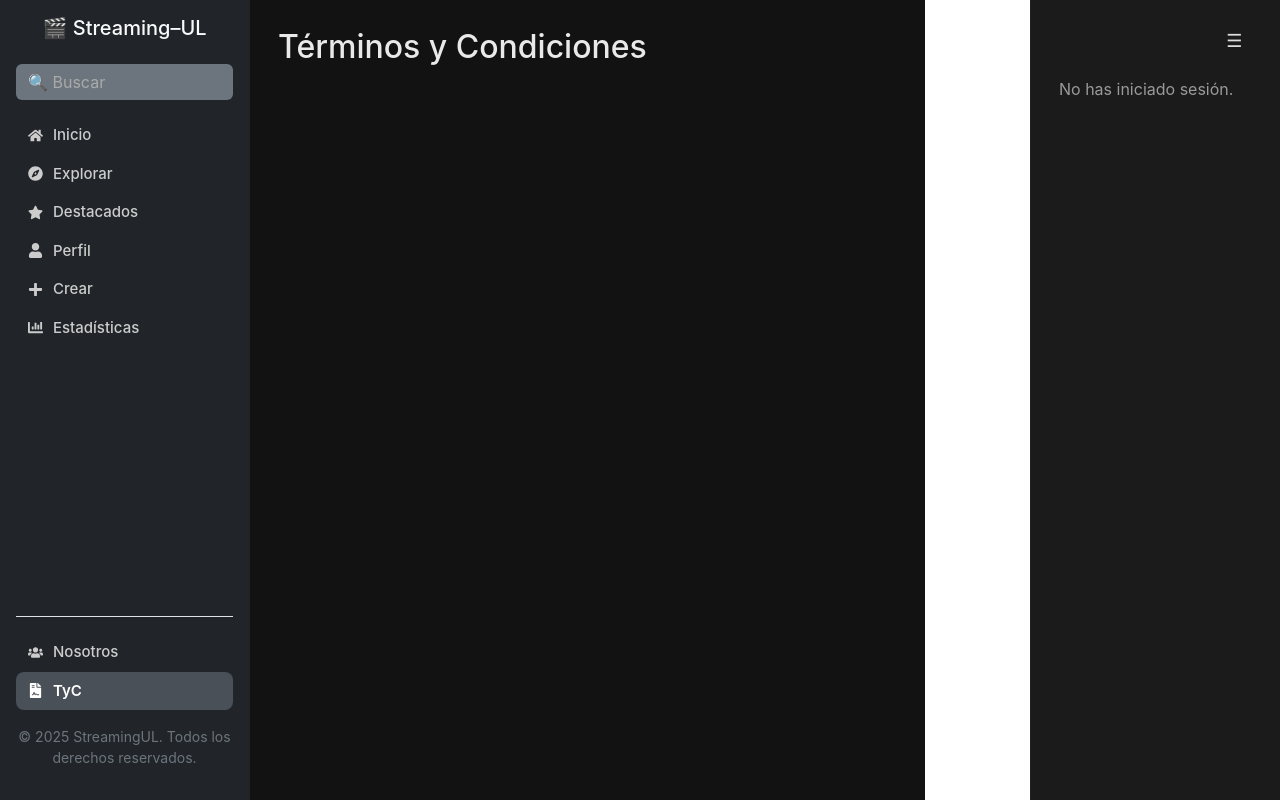
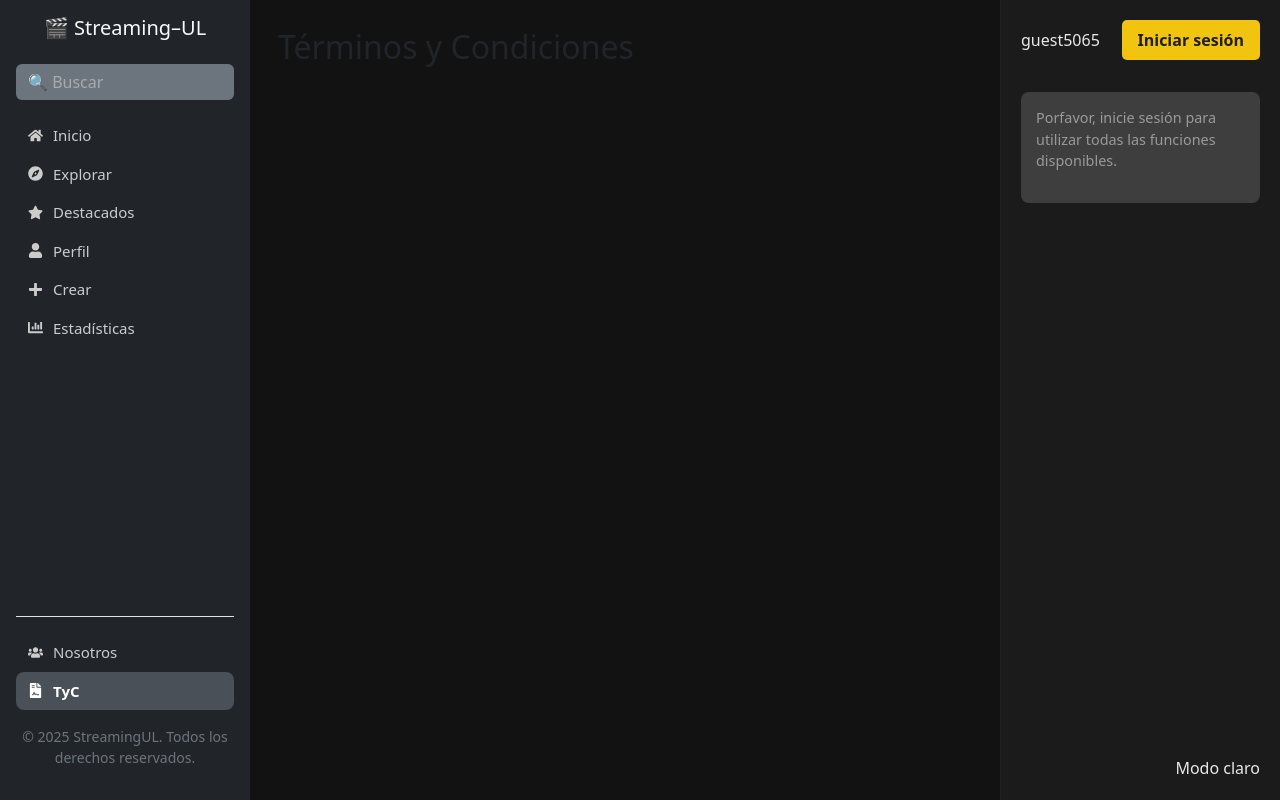
Before and after one commit to MauricioL04/tiktok-proyectopw, a React (Vite) app: page /tyc in a window 1280 px wide. Built offline with nearby package versions, Linux system fonts and the light colour scheme.

Commit message:
feat: Implementado layout de 3 columnas fiel al mockup

```diff
--- a/src/App.css
+++ b/src/App.css
@@ -1,3 +1,4 @@
+/* src/App.css */
 :root{
   --bg:#121212;
   --panel:#1b1b1b;
@@ -6,73 +7,40 @@
   --yellow:#f3c63c;
 }
 
-html,body,#root {
-  height:100%;
-  margin:0;
-  font-family: Inter, system-ui, -apple-system, "Segoe UI", Roboto, "Helvetica Neue", Arial;
-  background: var(--bg);
-  color: #e9e9e9;
+/* Define el contenedor principal de la aplicación con Grid */
+.app-grid-container {
+  display: grid;
+  /* TRES COLUMNAS: Sidebar izq, contenido central, sidebar der */
+  grid-template-columns: 250px 1fr 280px;
+  height: 100vh;
+  overflow: hidden;
+  background-color: var(--bg);
 }
 
-/* layout */
-.app-root {
-  height:100vh;
-  overflow:hidden;
+/* El contenido principal que se podrá scrollear */
+.page-content {
+  overflow-y: auto; /* Agrega scroll solo a esta área cuando el contenido es largo */
+  padding: 28px;
+  box-sizing: border-box;
 }
 
-/* Sidebar fixed left */
-.sidebar {
-  position: fixed;
-  top: 0;
-  left: 0;
-  bottom: 0;
-  width: 250px;
-  background: #0f0f0f;
-  border-right: 1px solid #222;
-  padding: 18px;
-  box-sizing: border-box;
-  z-index: 1000;
-  overflow-y: auto;
+/* responsive */
+@media (max-width: 1200px) {
+  /* En pantallas más pequeñas, ocultamos la barra derecha */
+  .app-grid-container {
+    grid-template-columns: 250px 1fr;
+  }
+  .right-sidebar {
+    display: none;
+  }
 }
 
-/* wrapper contains main + right panel */
-.main-wrapper {
-  margin-left: 250px;   /* important: leave space for sidebar */
-  margin-right: 250px;  /* important: leave space for right panel */
-  height:100%;
-  display: flex;
-  align-items: stretch;
+@media (max-width: 768px) {
+  /* En móvil, ocultamos ambas barras y el contenido ocupa todo */
+  .app-grid-container {
+    grid-template-columns: 1fr;
+  }
+  .sidebar {
+    display: none;
+  }
 }
-
-/* center content */
-.content-area {
-  flex: 1;
-  max-width: 820px; /* ancho del mockup central */
-  width:100%;
-  padding: 28px;
-  margin: 0 auto;
-  box-sizing: border-box;
-  overflow:auto;
-}
-
-/* right panel fixed width (visual column on the right) */
-.right-panel {
-  position: fixed;
-  top: 0;
-  right: 0;
-  bottom: 0;
-  width: 250px;
-  background: var(--panel);
-  border-left: 1px solid #222;
-  padding: 16px;
-  box-sizing: border-box;
-  overflow-y: auto;
-}
-
-/* small responsive behaviour */
-@media (max-width: 980px) {
-  .sidebar { display:none; }
-  .right-panel { display:none; }
-  .main-wrapper { margin-left: 0; margin-right: 0; }
-  .content-area { padding: 12px; max-width:100%; }
-}
--- a/src/App.tsx
+++ b/src/App.tsx
@@ -1,29 +1,42 @@
+// src/App.tsx
 import { Routes, Route } from "react-router-dom";
 import Sidebar from "./components/Sidebar";
-import HeaderUser from "./components/HeaderUser";
+import RightSidebar from "./components/RightSidebar"; // <-- ¡Importamos el nuevo componente!
 import Home from "./pages/Home";
+import Login from "./pages/Login";
+import Register from "./pages/Register";
 import Nosotros from "./pages/Nosotros";
 import TyC from "./pages/TyC";
-import Login from "./pages/Login";
 import "./App.css";
 
-export default function App() {
+// Un componente para el layout principal que usan la mayoría de las páginas
+function MainLayout() {
   return (
-    <div className="app-root">
-      <Sidebar />                     {/* FIXED left column */}
-      <div className="main-wrapper">
-        <main className="content-area">
+    <div className="app-grid-container">
+      <Sidebar />
+      <main className="page-content">
         <Routes>
           <Route path="/" element={<Home />} />
           <Route path="/nosotros" element={<Nosotros />} />
           <Route path="/tyc" element={<TyC />} />
-            <Route path="/login" element={<Login />} />
+          {/* Aquí irán las otras páginas como Perfil, Explorar, etc. */}
         </Routes>
       </main>
-        <aside className="right-panel">
-          <HeaderUser />               {/* FIXED right column visual */}
-        </aside>
-      </div>
+      <RightSidebar /> {/* <-- ¡Añadimos la nueva barra derecha! */}
     </div>
   );
 }
+
+// El componente principal que gestiona qué layout mostrar
+export default function App() {
+  return (
+    <Routes>
+      {/* Rutas que NO usan el layout principal */}
+      <Route path="/login" element={<Login />} />
+      <Route path="/register" element={<Register />} />
+
+      {/* Todas las demás rutas usarán el MainLayout */}
+      <Route path="/*" element={<MainLayout />} />
+    </Routes>
+  );
+}
--- /dev/null
+++ b/src/components/RightSidebar.css
@@ -0,0 +1,40 @@
+/* src/components/RightSidebar.css */
+.right-sidebar {
+  background-color: #1b1b1b; /* --panel color */
+  border-left: 1px solid #222;
+  padding: 20px;
+  display: flex;
+  flex-direction: column;
+  color: #e9e9e9;
+}
+
+.user-info {
+  display: flex;
+  justify-content: space-between;
+  align-items: center;
+  margin-bottom: 2rem;
+}
+
+.login-button {
+  background-color: #f1c40f; /* Color amarillo del mockup */
+  color: #1f1f1f; /* Texto oscuro para que contraste */
+  padding: 8px 16px;
+  border-radius: 5px;
+  font-weight: bold;
+  border: none;
+  cursor: pointer;
+}
+
+/* AJUSTA EL CUADRO DE AVISO */
+.login-prompt {
+  background-color: #3e3e3e; /* Un gris un poco más claro como en el mockup */
+  padding: 15px;
+  border-radius: 8px;
+  font-size: 0.9rem;
+  color: var(--muted);
+}
+
+.theme-toggle {
+  margin-top: auto; /* Empuja este elemento hacia abajo */
+  text-align: right;
+}
--- /dev/null
+++ b/src/components/RightSidebar.tsx
@@ -0,0 +1,47 @@
+// src/components/RightSidebar.tsx
+import { useEffect, useState } from "react";
+import { Link, useNavigate } from "react-router-dom";
+import { getActiveUser } from "../utils/storage";
+import "./RightSidebar.css";
+
+export default function RightSidebar() {
+  const [guestName, setGuestName] = useState("");
+  const user = getActiveUser();
+  const navigate = useNavigate();
+
+  useEffect(() => {
+    if (!user) {
+      const randomId = Math.floor(Math.random() * 9000) + 1000;
+      setGuestName(`guest${randomId}`);
+    }
+  }, [user]);
+
+  return (
+    <aside className="right-sidebar">
+      <div className="user-info">
+        <span>{user ? user.name : guestName}</span>
+        {/* Lógica para mostrar Login o Perfil */}
+        {user ? (
+          <button onClick={() => navigate("/perfil")} className="login-button">
+            Mi Perfil
+          </button>
+        ) : (
+          <button onClick={() => navigate("/login")} className="login-button">
+            Iniciar sesión
+          </button>
+        )}
+      </div>
+
+      {/* Mensaje que solo aparece si no hay sesión */}
+      {!user && (
+        <div className="login-prompt">
+          <p>Porfavor, inicie sesión para utilizar todas las funciones disponibles.</p>
+        </div>
+      )}
+
+      <div className="theme-toggle">
+        <span>Modo claro</span>
+      </div>
+    </aside>
+  );
+}
--- a/src/components/Sidebar.css
+++ b/src/components/Sidebar.css
@@ -1,10 +1,4 @@
-.sidebar {
-  width: 250px;
-  position: fixed;
-  top: 0;
-  left: 0;
-  overflow-y: auto;
-}
+
 
 .sidebar-link {
   display: flex;
--- a/src/index.css
+++ b/src/index.css
@@ -24,10 +24,8 @@ a:hover {
 
 body {
   margin: 0;
-  display: flex;
-  place-items: center;
+  min-height: 100vh;
   min-width: 320px;
-  min-height: 100vh;
 }
 
 h1 {
```
Lines whose indentation alone changed are shown as unchanged.
